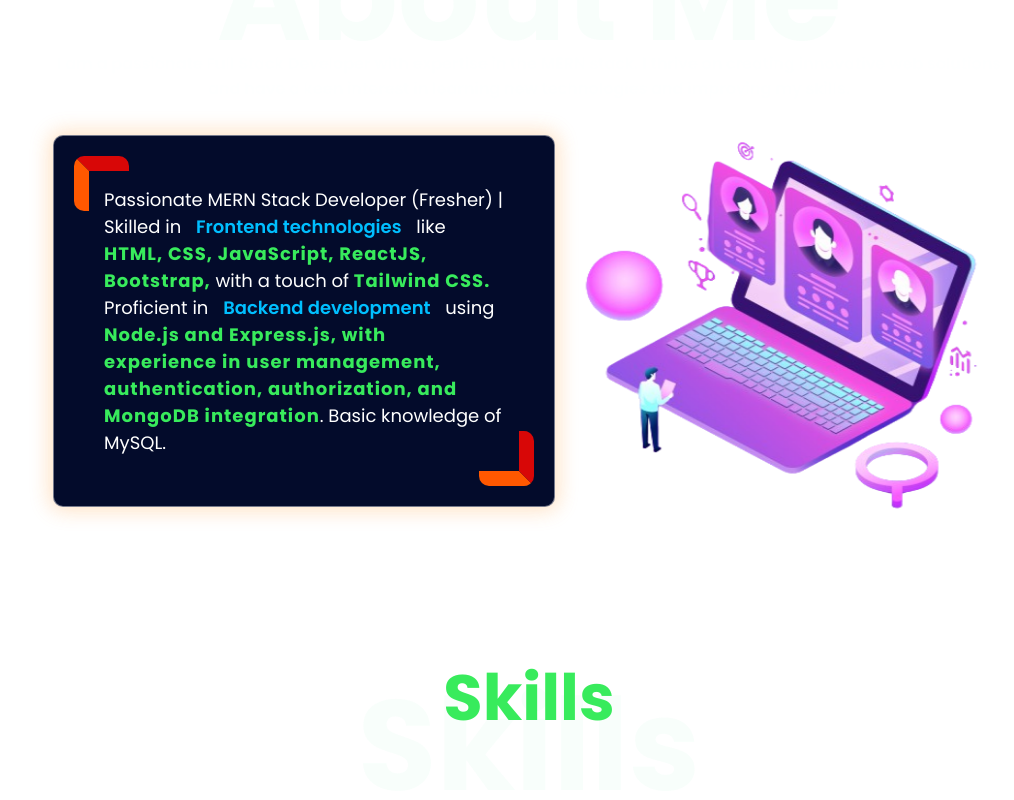
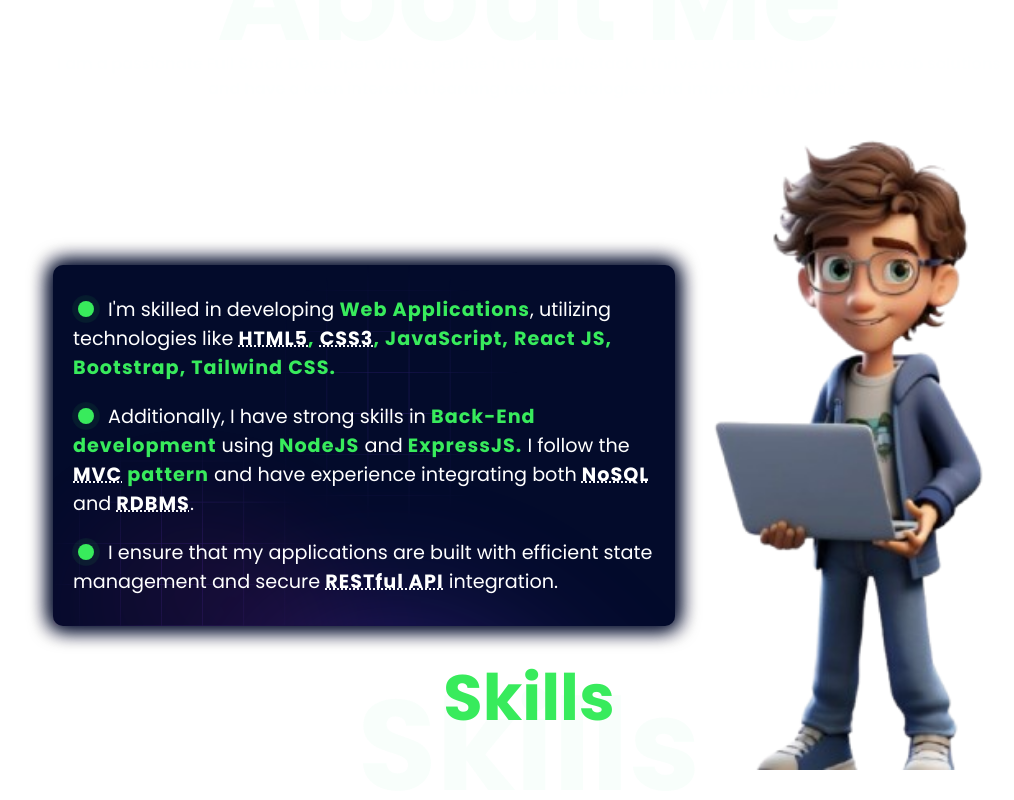
Before and after one commit to Arunpandian08/Portfolio, a React (Vite) app: page / in a window 1280 px wide. Shown: the part 900-1700 px from the top of the page, without its empty margins (111-1125 px from the left). Built offline with nearby package versions, Linux system fonts and the light colour scheme; a web font is replaced by a local one.

Commit message:
update about section content and image

```diff
--- a/src/Components/AboutSection/About.jsx
+++ b/src/Components/AboutSection/About.jsx
@@ -92,18 +92,17 @@
       <div className="row">
         <article className="about">
           <div className="about-content">
-            <p className="para" style={{ opacity: "1" }}>
-              Passionate MERN Stack Developer (Fresher) | Skilled in{" "}
-              <span>Frontend technologies</span> like{" "}
-              <strong> HTML, CSS, JavaScript, ReactJS, Bootstrap,</strong> with
-              a touch of<strong> Tailwind CSS.</strong> <br /> Proficient in{" "}
-              <span>Backend development</span> using{" "}
-              <strong>
-                Node.js and Express.js, with experience in user management,
-                authentication, authorization, and MongoDB integration
-              </strong>
-              . Basic knowledge of MySQL.
-            </p>
+            <ul className="para" style={{ opacity: "1" }}>
+              <li className='point-2 animate__animated animate__flipInX'>
+                I'm skilled in developing <strong>Web Applications</strong>, utilizing technologies like <strong><abbr title="HyperText Markup Language">HTML5</abbr>, <abbr title="Cascading Style Sheets">CSS3</abbr>, JavaScript, React JS, Bootstrap, Tailwind CSS.</strong>
+              </li>
+              <li className='point-3 animate__animated animate__flipInX'>
+                Additionally, I have strong skills in <strong>Back-End development</strong> using <strong>NodeJS</strong> and <strong>ExpressJS.</strong> I follow the <strong><abbr title="Model-View-Controller">MVC</abbr> pattern</strong> and have experience integrating both <strong><abbr title="Non-Relational Database Management Systems">NoSQL</abbr></strong> and <strong><abbr title="Relational Database Management Systems">RDBMS</abbr></strong>.
+              </li>
+              <li className='point-4 animate__animated animate__flipInX'>
+                I ensure that my applications are built with efficient state management and secure <strong><abbr title="Representational State Transfer Application Programming Interface">RESTful API</abbr></strong> integration.
+              </li>
+            </ul>
           </div>
         </article>
         <Tilt
@@ -116,7 +115,7 @@
         >
 
           <article className="image-container">
-            <img src="/about-section.png" width="450px" height="400px" alt="" />
+            <img src="/about-section.png" width="100" height="100" alt="" />
           </article>
         </Tilt>
       </div>
--- a/src/Components/AboutSection/about.css
+++ b/src/Components/AboutSection/about.css
@@ -13,63 +13,80 @@
 }
 
 .about-content {
-    background-color: #030b2b;
     -webkit-backdrop-filter: blur(10px);
     backdrop-filter: blur(10px);
     border-radius: 10px;
     padding: 20px;
     transition: all ease 0.3s;
-    box-shadow: 0px 0px 20px 1px #ffbb763f, 0px 0px 20px 4px #ffbb763f;
-    border: 1px solid rgba(255, 255, 255, 0.454);
+    box-shadow: 0px 0px 20px 1px #030b2b, 0px 0px 20px 4px #030b2b;
+    background-color: #030b2b;
 }
 
-
-.about-content .para {
-    font-size: clamp(12px, 4vw, 18px);
-    color: #ffffff;
-    position: relative;
-    padding: 30px;
+.about-content::before {
+    content: "";
+    position: absolute;
+    top: 0;
+    left: 0;
+    right: 0;
+    bottom: 0;
+    background-image: url('/section.svg');
+    background-size: cover;
+    background-position: center;
+    transform: rotate(180deg) !important;
+    opacity: 1;
+    z-index: -1;
 }
 
-.para span {
-    color: rgb(0, 191, 255);
-    padding: 0 10px;
-    font-weight: 600;
-}
-@media (max-width:350px) {
-    .para{
-        letter-spacing: 0px;
-    }
-}
 .para strong {
     color: #38eb5c;
     letter-spacing: 1px;
 }
 
-.about-content .para::before {
-    content: '';
-    position: absolute;
-    top: 0;
-    left: 0;
-    width: 40px;
-    height: 40px;
-    border-left: 15px solid #ff5800;
-    border-top: 15px solid #d80707;
-    border-radius: 10px;
+.para li {
+    position: relative;
+    font-size: clamp(0.9rem, 1.2rem, 6vw);
+    padding: 10px 0;
+    text-indent: 35px;
+    list-style-type: none;
 }
 
-.about-content .para::after {
-    content: '';
+.para li::before,
+.para li::after {
     position: absolute;
-    bottom: 0;
-    right: 0;
-    width: 40px;
-    height: 40px;
-    border-bottom: 15px solid #ff5800;
-    border-right: 15px solid #d80707;
-    border-radius: 10px;
+    content: "";
+    width: 16px;
+    height: 16px;
+    border-radius: 50%;
+    background-color: #38eb5c;
+    left: 5px;
+    top: 16px;
 }
 
+.para li::before {
+    z-index: 1;
+}
+
+.para li::after {
+    z-index: 0;
+    animation: pulse 1.5s linear infinite;
+}
+
+@keyframes pulse {
+    0% {
+        transform: translateY(-50%) scale(0.8);
+        opacity: 1;
+    }
+
+    50% {
+        transform: translateY(-50%) scale(1.5);
+        opacity: 0.7;
+    }
+
+    100% {
+        transform: translateY(-50%) scale(2);
+        opacity: 0;
+    }
+}
 
 /* Article styles */
 .about-content,
@@ -84,6 +101,12 @@
 
 .image-container {
     text-align: center;
+
+    & img {
+        width: 300px !important;
+        height: 100% !important;
+        zoom: 110%;
+    }
 }
 
 /* ==== REACT PARALLAX TILT FOR IMAGE ======  */
```
Also changed, not shown: public/aa.png (added), public/about-section.png.
